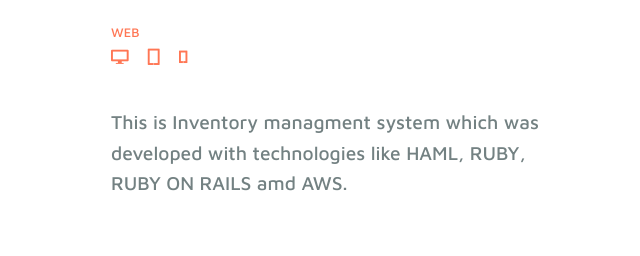
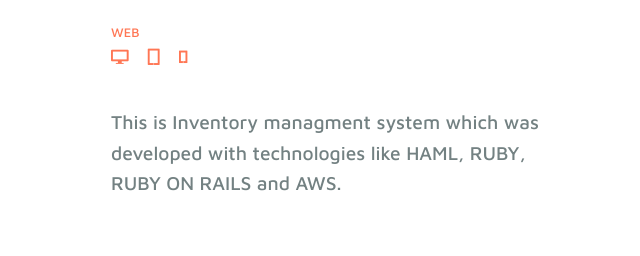
Before and after one commit to masterahmedhussain/ahmed-portfolio, a plain HTML site: page index.html in a window 1280 px wide. Shown: the part 3177-3433 px from the top of the page, 640-1280 px from the left. Drawn offline with Linux system fonts and the light colour scheme.

Commit message:
spelling correction

```diff
--- a/index.html
+++ b/index.html
@@ -203,7 +203,7 @@
 						<p class="platform">Web</p>
 						<p class="icons"><i class="fi-monitor"></i><i class="fi-tablet-portrait"></i><i
 								class="fi-mobile"></i></p>
-						<p>This is Inventory managment system which was developed with technologies like HAML, RUBY, RUBY ON RAILS amd AWS.
+						<p>This is Inventory managment system which was developed with technologies like HAML, RUBY, RUBY ON RAILS and AWS.
 						</p>
 
 					</div>
```
